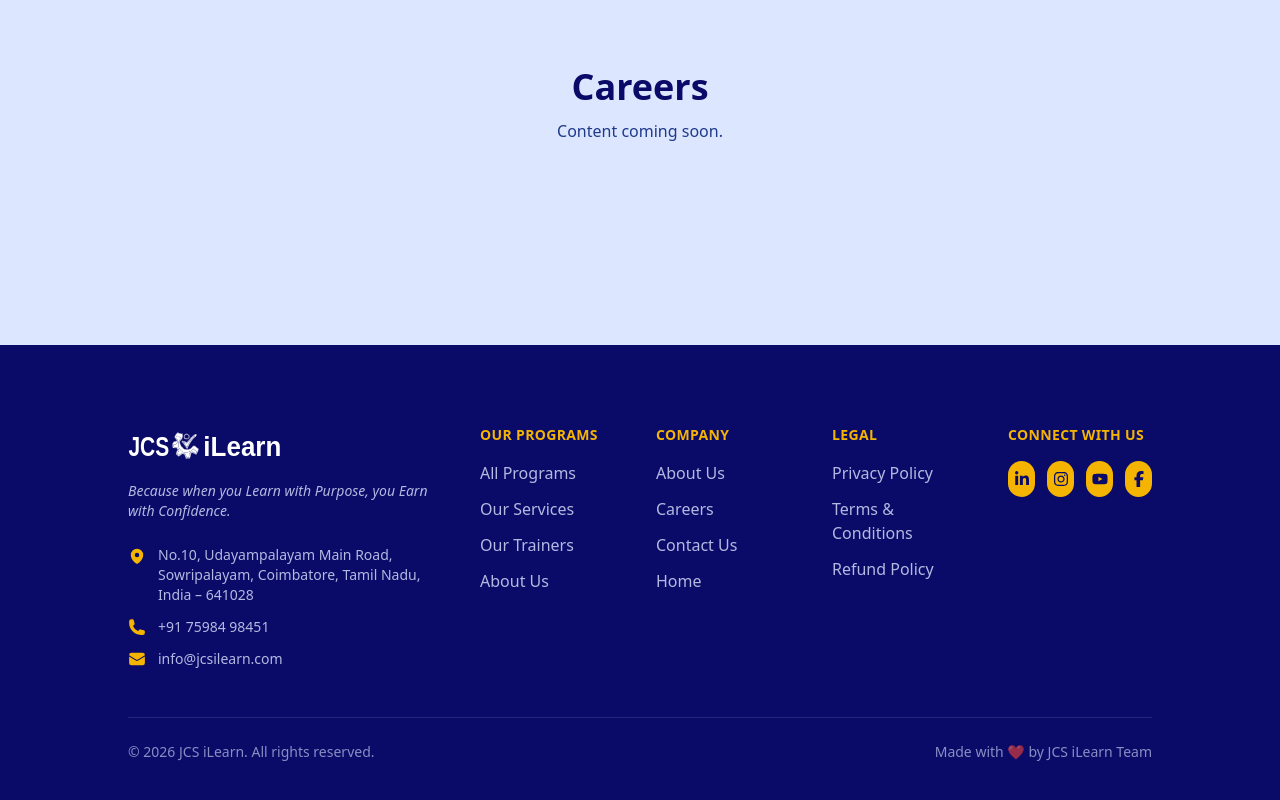
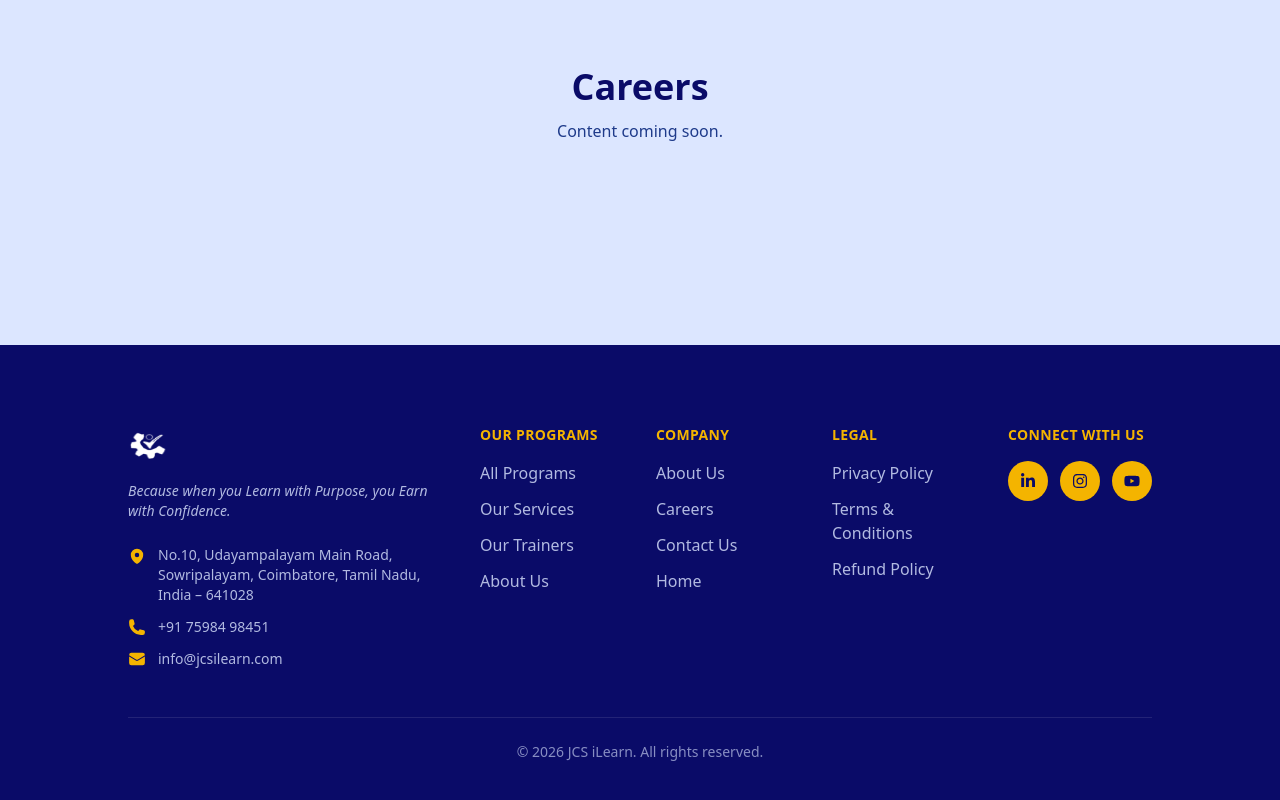
Before and after one commit to jcsilearn-websites/Portfolio_JCS, a React (Vite) app: page /careers in a window 1280 px wide. Shown: the part 216-1016 px from the top of the page. Built offline with nearby package versions, Linux system fonts and the light colour scheme; what @svg-maps/india would draw is missing.

Commit message:
footer section

```diff
--- a/src/components/Footer.tsx
+++ b/src/components/Footer.tsx
@@ -4,8 +4,8 @@ import {
   HiMapPin,
   HiPhone,
 } from 'react-icons/hi2'
-import { FaFacebookF, FaInstagram, FaLinkedinIn, FaYoutube } from 'react-icons/fa6'
-import jcsLogo from '../assets/logos/jcs-ilearn-logo.svg'
+import { FaInstagram, FaLinkedinIn, FaYoutube } from 'react-icons/fa6'
+import gearIcon from '../assets/About-page/gear.png'
 import { contactInfo, homeHero } from '../data/content'
 import Container from './Container'
 
@@ -27,12 +27,18 @@ const companyLinks = [
 // TODO: create real page and route once content is ready
 const legalLinks = ['Privacy Policy', 'Terms & Conditions', 'Refund Policy']
 
-// TODO: add real social media URLs
 const socialLinks = [
-  { icon: FaLinkedinIn, label: 'LinkedIn', href: '#' },
-  { icon: FaInstagram, label: 'Instagram', href: '#' },
-  { icon: FaYoutube, label: 'YouTube', href: '#' },
-  { icon: FaFacebookF, label: 'Facebook', href: '#' },
+  {
+    icon: FaLinkedinIn,
+    label: 'LinkedIn',
+    href: 'https://www.linkedin.com/company/jcs-institute-of-lifeskills-education-and-recruitment-network/',
+  },
+  {
+    icon: FaInstagram,
+    label: 'Instagram',
+    href: 'https://www.instagram.com/jcs_ilearn?igsh=N3hpZmQ1c2k3Njdq',
+  },
+  { icon: FaYoutube, label: 'YouTube', href: 'https://www.youtube.com/@JCSiLearn' },
 ]
 
 const linkClass = 'text-pale-blue-bg/80 transition-colors duration-200 hover:text-gold'
@@ -45,7 +51,7 @@ export default function Footer() {
         <div className="grid grid-cols-1 gap-10 sm:grid-cols-2 lg:grid-cols-12 lg:gap-8">
           {/* Brand block */}
           <div className="lg:col-span-4">
-            <img src={jcsLogo} alt="JCS iLearn" className="h-10 w-auto brightness-0 invert" />
+            <img src={gearIcon} alt="JCS iLearn" className="h-10 w-10 brightness-0 invert" />
             <p className="mt-4 max-w-xs text-sm text-pale-blue-bg/80 italic">
               {homeHero.supportingLine}
             </p>
@@ -122,8 +128,10 @@ export default function Footer() {
                 <a
                   key={label}
                   href={href}
+                  target="_blank"
+                  rel="noopener noreferrer"
                   aria-label={label}
-                  className="flex h-9 w-9 items-center justify-center rounded-full bg-gold text-navy transition-colors duration-200 hover:bg-white"
+                  className="flex h-10 w-10 items-center justify-center rounded-full bg-gold text-navy transition-colors duration-200 hover:bg-white"
                 >
                   <Icon size={16} />
                 </a>
@@ -132,10 +140,8 @@ export default function Footer() {
           </div>
         </div>
 
-        <div className="mt-12 flex flex-col items-center gap-3 border-t border-white/10 pt-6 text-sm text-pale-blue-bg/60 sm:flex-row sm:justify-between">
+        <div className="mt-12 flex flex-col items-center gap-3 border-t border-white/10 pt-6 text-sm text-pale-blue-bg/60 justify-center sm:flex-row">
           <p>&copy; {new Date().getFullYear()} JCS iLearn. All rights reserved.</p>
-          {/* TODO: update credit line if needed */}
-          <p>Made with ❤️ by JCS iLearn Team</p>
         </div>
       </Container>
     </footer>
```
